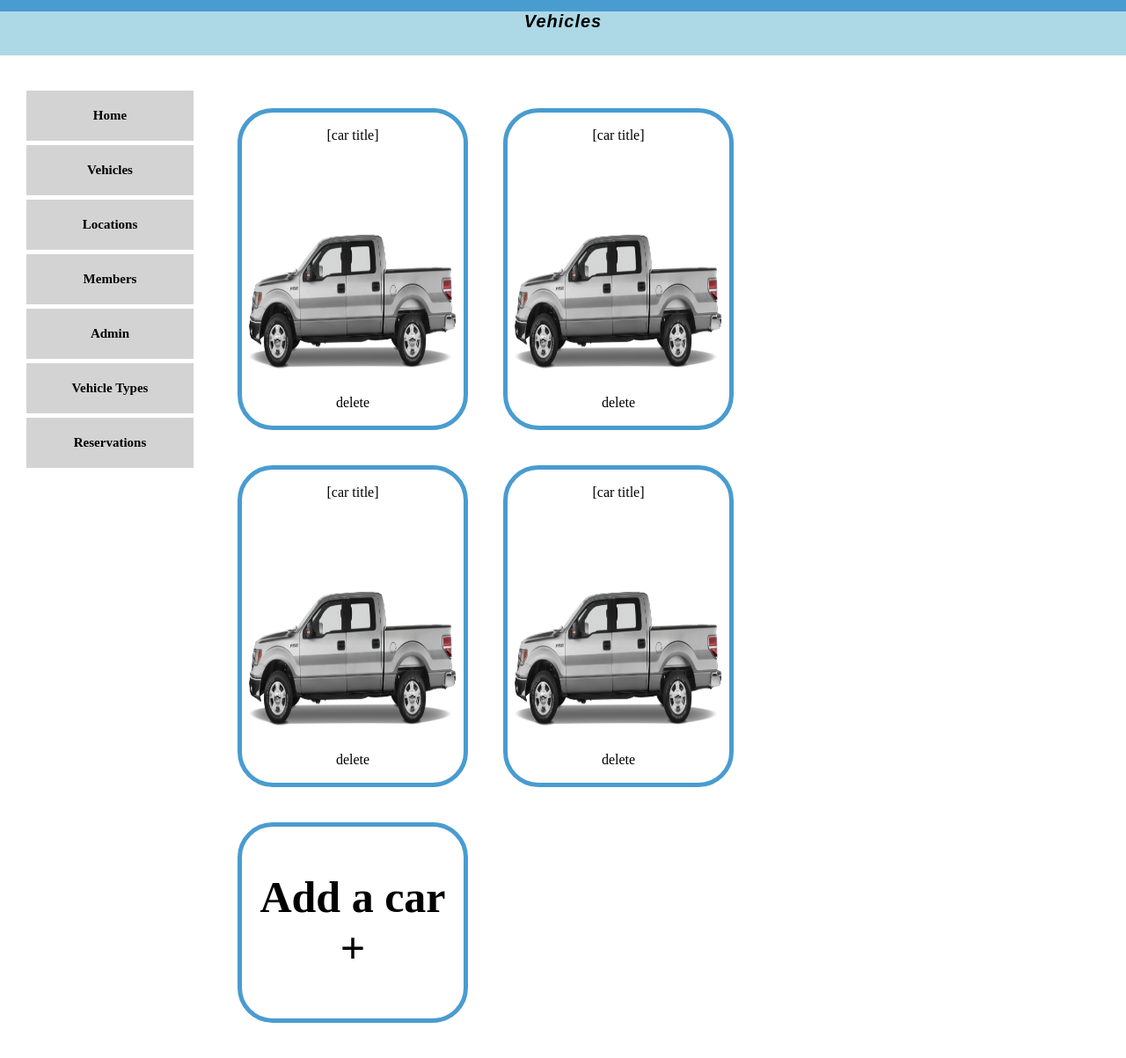
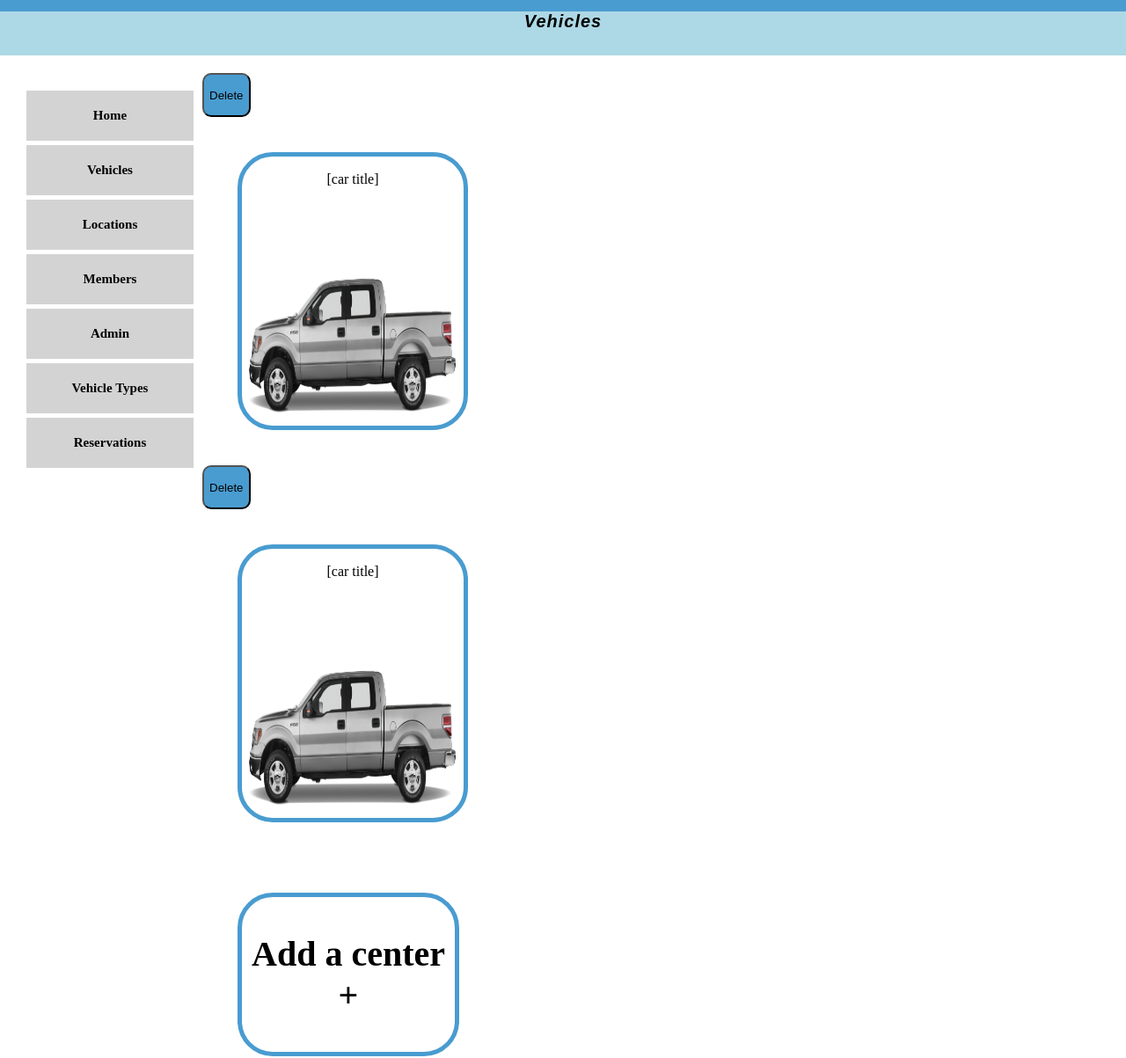
Before and after one commit to MarkBatson/CSCI4050, a plain HTML site: page VehiclePage.html in a window 1280 px wide. Shown: the part 107-1310 px from the top of the page at 88% size. Drawn offline with Linux system fonts and the light colour scheme.

Commit message:
added some javascript

```diff
--- a/VehiclePage.html
+++ b/VehiclePage.html
@@ -3,6 +3,24 @@
     <head>
         <title>Manage Content Page</title>
         <link rel="stylesheet" href="AdminPage.css">
+
+    <script>
+        function myFunction(){
+            var x = document.getElementById("myTable1");
+            x.deleteRow(0);
+            var x = document.getElementById("inventory");
+            var y = document.getElementById("button1");
+            x.removeChild(y);
+        }
+
+         function myFunction2(){
+            var x = document.getElementById("myTable2");
+            x.deleteRow(0);
+            var x = document.getElementById("inventory");
+            var y = document.getElementById("button2");
+            x.removeChild(y);
+        }
+    </script>
     </head>
 
     <body>
@@ -30,27 +48,34 @@
 
 
     <div class="column2">
-        <div class="content" id="hello">
-            <table class="vehicles" id="hello1">
+        <div class="content" id="inventory">
+
+            <button id= "button1" onclick="myFunction()">Delete</button>
+            <table class="vehicles" id="myTable1">
+                <tr>
+                    <td id = "delete1"><a href= "CarPage.html"><p style="text-align: center">[car title]</p></a><img src="images/truck.png"></td>
+                </tr>
+            </table>
+
+            <button id= "button2" onclick="myFunction2()">Delete</button>
+            <table class="vehicles" id="myTable2">
+                <tr>
+                    <td id = "delete1"><a href= "CarPage.html"><p style="text-align: center">[car title]</p></a><img src="images/truck.png"></td>
+                </tr>
+            </table>
+
+             <table class="vehicles" id="myTable2">
+                <tr>
+                   <td><a href= "AddACar.html"><p style="font-size: 40px; text-align: center; font-weight: bolder; width: 240px;">Add a center <br>+</p></a></td>
+                </tr>
+            </table>
 
 
-                <tr id="delete">
-                   <td id = "delete2"><a href= "CarPage.html"><p style="text-align: center">[car title]</p></a><img src="images/truck.png"><a href="VehiclePage.html"><p style="text-align: center">delete</p></a></td>
-
-                  <td id = "delete1"><a href= "CarPage.html"><p style="text-align: center">[car title]</p></a><img src="images/truck.png"><a href="VehiclePage.html"><p style="text-align: center">delete</p></a></td>
-                </tr>
-
-                <tr>
-                   <td id = "delete2"><a href= "CarPage.html"><p style="text-align: center">[car title]</p></a><img src="images/truck.png"><a href="VehiclePage.html"><p style="text-align: center">delete</p></a></td>
-
-                    <td id = "delete3"><a href= "CarPage.html"><p style="text-align: center">[car title]</p></a><img src="images/truck.png"><a   href="VehiclePage.html"><p style="text-align: center">delete</p></a></td>
-                    </tr>
-                <tr>
-                    <td><a href= "AddACar.html"><p style="font-size: 50px; text-align: center; font-weight: bolder;">Add a car <br>+</p></a></td>
-                </tr>
 
 
-            </table>
+
+
+
         </div>
     </div>
 
```
